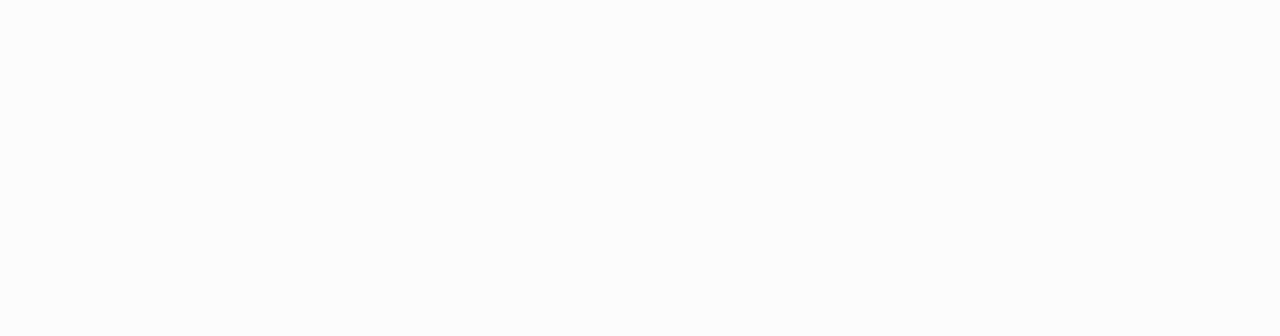
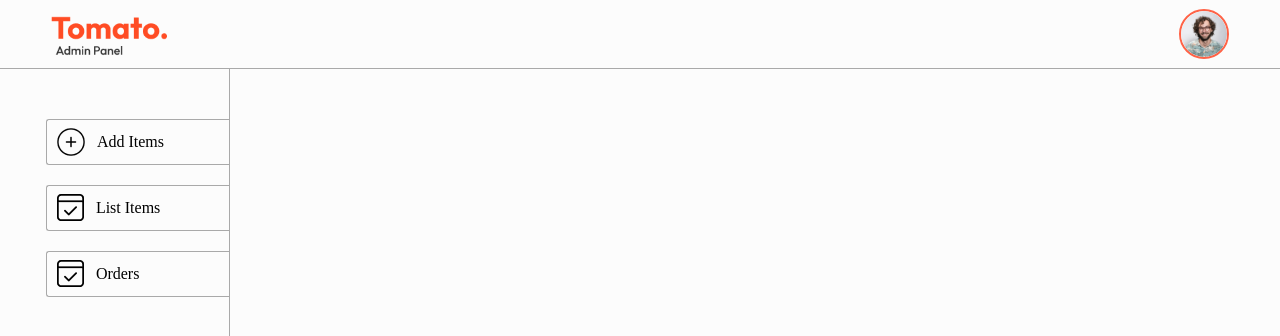
Before and after one commit to vishalyadav0987/Food-App, a React (Vite) app in the folder admin/: page / in a window 1280 px wide. Shown: the top 336 px of the page. Built offline with nearby package versions, Linux system fonts and the light colour scheme.

Commit message:
Required changes for ui download some dependencies

```diff
--- a/admin/package.json
+++ b/admin/package.json
@@ -13,6 +13,7 @@
     "axios": "^1.7.2",
     "react": "^18.2.0",
     "react-dom": "^18.2.0",
+    "react-hot-toast": "^2.4.1",
     "react-router-dom": "^6.23.1",
     "react-toastify": "^10.0.5"
   },
--- a/admin/src/App.jsx
+++ b/admin/src/App.jsx
@@ -1,10 +1,27 @@
 import React from 'react'
 import './index.css'
+import Navbar from './Components/Navbar/Navbar'
+import SideBar from './Components/SideBar/SideBar'
+import { Routes, Route } from 'react-router-dom'
+import Add from './Pages/Add/Add'
+import List from "./Pages/ListGetallfood/List"
+import Order from './Pages/Orders/Order'
+import { Toaster } from 'react-hot-toast'
 
 const App = () => {
   return (
     <>
-
+      <Toaster />
+      <Navbar />
+      {/* <hr /> */}
+      <div className="app-component">
+        <SideBar />
+        <Routes>
+          <Route path='/add' element={<Add />} />
+          <Route path='/list' element={<List />} />
+          <Route path='/orders' element={<Order />} />
+        </Routes>
+      </div>
     </>
   )
 }
--- a/admin/src/Components/Navbar/Navbar.jsx
+++ b/admin/src/Components/Navbar/Navbar.jsx
@@ -1,15 +1,18 @@
 import React from 'react'
-import {assets} from '../../assets/assets'
+import { assets } from '../../assets/assets'
 import './Navbar.css'
 
 const Navbar = () => {
   return (
-    <div className='navbar'>
-      <div className="navbar-container">
-        <img src={assets.logo} alt="" className="logo" />
-        <img src={assets.profile_image} alt="" className="admin-logo" />
+    <>
+      <div className='navbar'>
+        <div className="navbar-container">
+          <img src={assets.logo} alt="" className="logo" />
+          <img src={assets.profile_image} alt="" className="admin-logo" />
+        </div>
+        <hr />
       </div>
-    </div>
+    </>
   )
 }
 
--- a/admin/src/index.css
+++ b/admin/src/index.css
@@ -6,6 +6,10 @@
 body{
   min-height: 100vh;
   background-color: #fcfcfc;
+  scroll-behavior: smooth;
+}
+::-webkit-scrollbar{
+  display: none;
 }
 a{
   text-decoration: none;
```
Also changed, not shown: admin/src/main.jsx (+5 -2 lines), 1 other file (tests, documents, lock files or other folders).
